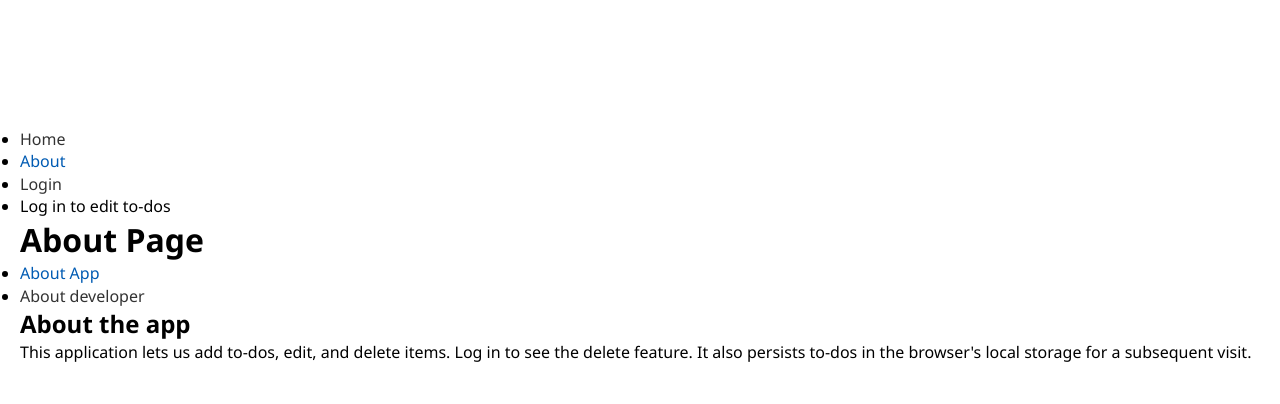
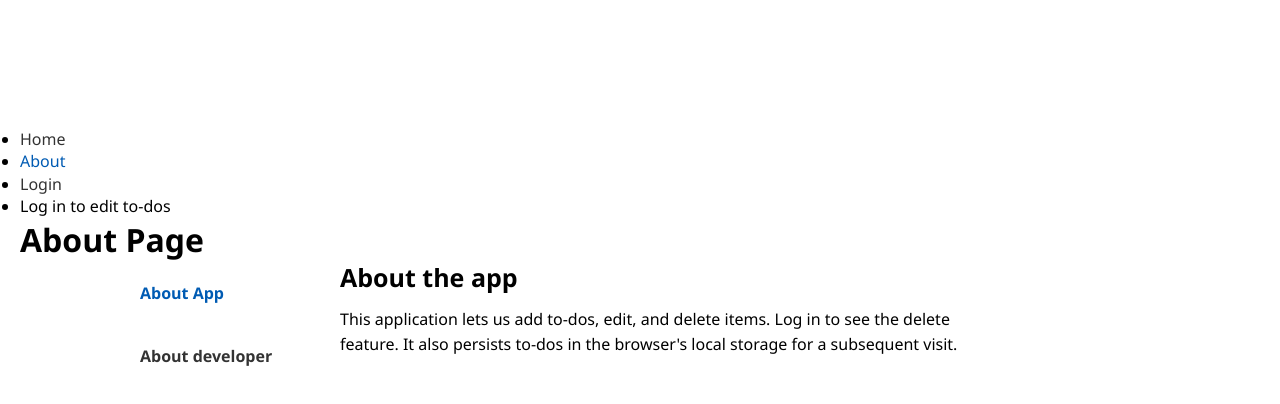
Before and after one commit to kamrantahir2/TodoApp-IbasLogic, a React (Vite) app: page /about/about-app in a window 1280 px wide. Shown: the top 404 px of the page. Built offline with nearby package versions, Linux system fonts and the light colour scheme.

Commit message:
Add styling to about pages from app.css

```diff
--- a/src/routes/About.jsx
+++ b/src/routes/About.jsx
@@ -7,7 +7,7 @@ const About = () => {
         <>
             <h1>About Page</h1>
             <div className="about">
-                <ul className="about_list">
+                <ul className="about-list">
                     <li>
                         <NavLink to='about-app' >About App</NavLink>
                     </li>
--- a/src/styles/app.css
+++ b/src/styles/app.css
@@ -93,3 +93,52 @@ a {
 .active {
     color: #005bb3;
 }
+
+/* ABOUT ROUTE */
+.about {
+    max-width: 1000px;
+    margin: 0 auto;
+}
+
+.about-list {
+    list-style: none;
+}
+
+.about-list a {
+    padding: 20px 0;
+    display: inline-block;
+    text-decoration: none;
+    font-weight: bold;
+}
+
+.about-list a:hover {
+    color: #005bb3;
+}
+
+.main-content {
+    max-width: 650px;
+}
+
+.main-content h2 {
+    margin-bottom: 15px;
+    line-height: 30px;
+    font-size: 25px;
+}
+
+.main-content p {
+    line-height: 25px;
+}
+
+
+
+/* Media Queries */
+@media screen and (min-width: 480px) {
+    div.weapper h1 {
+        font-size: 6rem;
+    }
+
+    .about {
+        display: grid;
+        grid-template-columns: 200px minmax(0, 1fr);
+    }
+}
```
